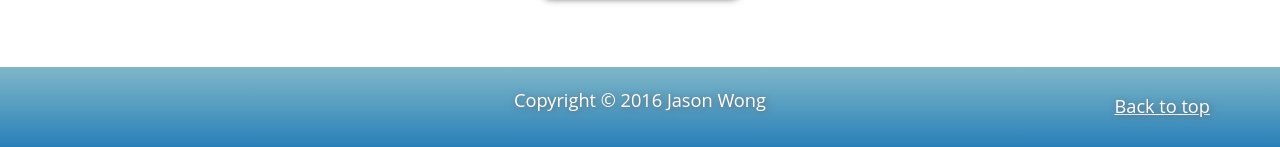
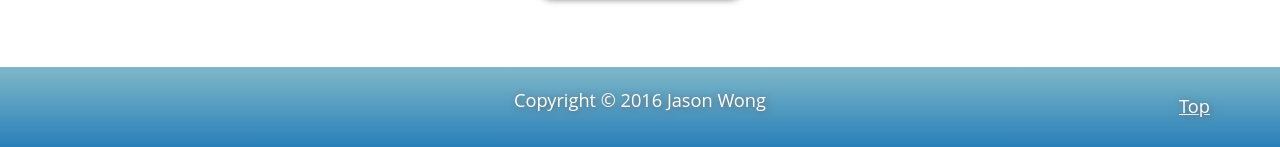
Before and after one commit to jason-wong-9/Personal-Website-V2, a plain HTML site: page index.html in a window 1280 px wide. Shown: the part 2758-2905 px from the top of the page. Drawn offline with nearby package versions, Linux system fonts and the light colour scheme; some packages are replaced by stand-ins of ours.

Commit message:
Back to Top -> Top

```diff
--- a/index.html
+++ b/index.html
@@ -414,7 +414,7 @@
     <section id = "footer">
         <div class="container">
             <p id="copyright">Copyright &copy 2016 Jason Wong</p>
-            <p id="backtotop"><u>Back to top</u></p>
+            <p id="backtotop"><u>Top</u></p>
         </div>
     </section>
     <script type="text/javascript" src="js/map.js"></script>
```
